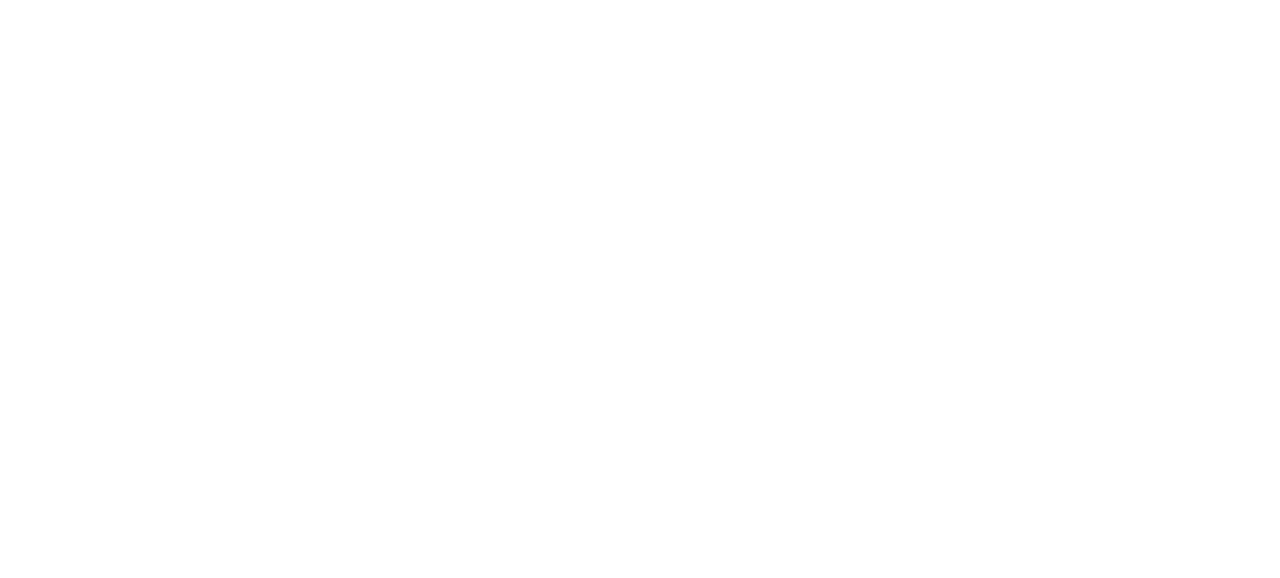
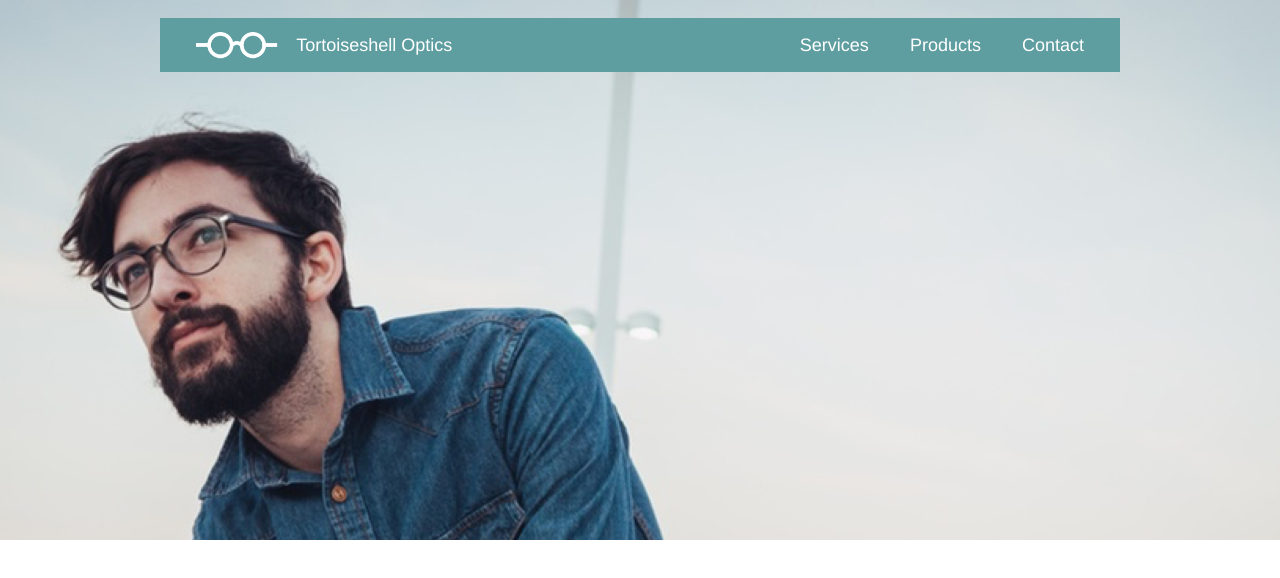
Before and after one commit to chirmer/tortoiseshell-optics, a plain HTML site: page index.html in a window 1280 px wide. Drawn offline with Linux system fonts and the light colour scheme.

Commit message:
Complete navbar.

```diff
--- a/index.html
+++ b/index.html
@@ -3,13 +3,25 @@
   <head>
     <meta charset="utf-8">
     <meta name="viewport" content="width=device-width, initial-scale=1.0">
+    <link href="resources/css/reset.css" type="text/css" rel="stylesheet">
+    <link href="resources/css/style.css" type="text/css" rel="stylesheet">
     <title>Tortoiseshell Optics</title>
   </head>
   <body>
 
     <header>
-      <div id="header-img">
-
+      <div id="header-img" class="flex">
+        <div id="navbar" class="flex align-center white">
+          <div class="flex align-center">
+            <img src="resources/img/logo-white.png">
+            <span>Tortoiseshell Optics</span>
+          </div>
+          <nav>
+            <a>Services</a>
+            <a>Products</a>
+            <a>Contact</a>
+          </nav>
+        </div>
       </div>
     </header>
 
--- a/resources/css/style.css
+++ b/resources/css/style.css
@@ -1,6 +1,47 @@
+html {
+  font-size: 18px;
+  line-height: 1.4rem;
+  font-family: Helvetica, sans-serif;
+}
+
+header nav {
+  margin: 1rem 0;
+}
+
+header nav a {
+  margin-right: 2rem;
+}
+
+header img {
+  height: 1.5rem;
+  margin-left: 2rem;
+  margin-right: 1rem;
+}
+
+.flex {
+  display: flex;
+}
+
+.align-center {
+  align-items: center;
+}
+
+.white {
+  color: white;
+}
+
+#navbar {
+  background-color: cadetblue;
+  width: 960px;
+  margin: 1rem auto;
+  justify-content: space-between;
+}
+
 #header-img {
-  background-image: url("resources/img/glasses-bg.png");
+  background-image: url("../img/glasses-bg.png");
   background-size: cover;
   height: 30rem;
+  width: auto;
   background-position: center;
+  align-items: flex-start;
 }
```
